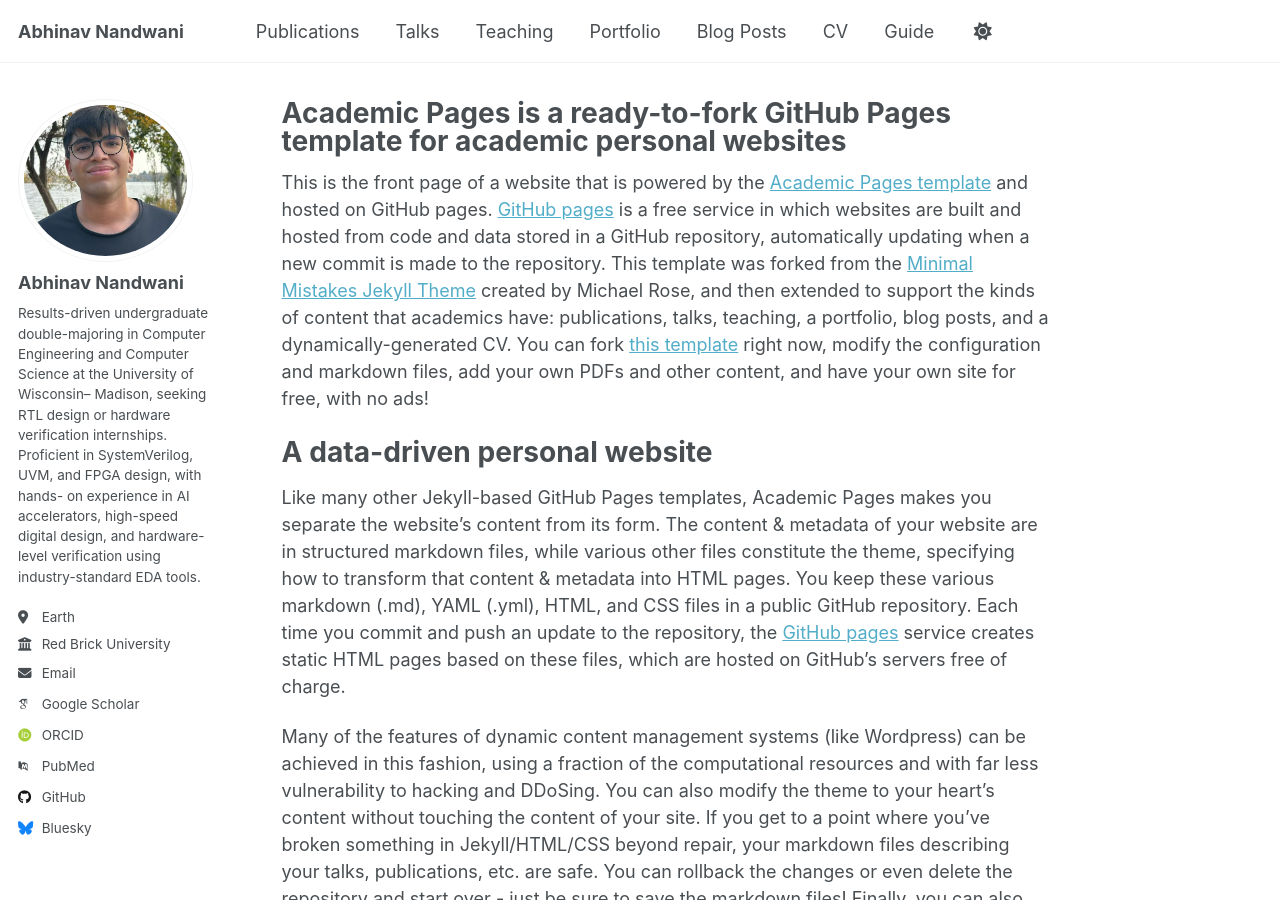
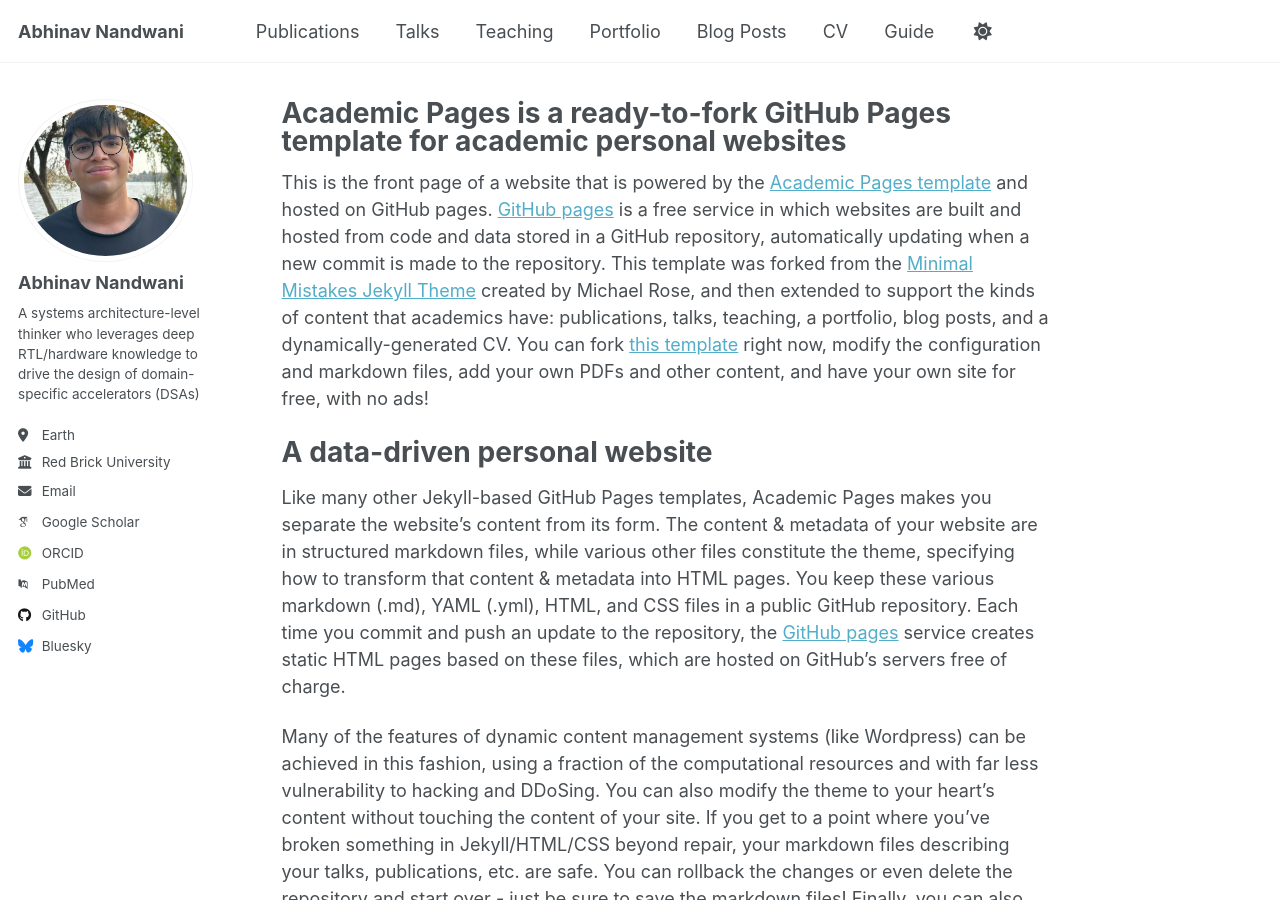
Before and after one commit to abhinavnandwani/abhinavnandwani-2.github.io, a Jekyll site: the page built from _pages/about.md, in a window 1280 px wide and 900 px high. Built offline with Jekyll 4.4.1, drawn with Linux system fonts in a browser that asks for light colours; some web fonts are replaced.

Commit message:
Update _config.yml

```diff
--- a/_config.yml
+++ b/_config.yml
@@ -25,9 +25,7 @@ author:
   avatar           : "profile.png"
   name             : "Abhinav Nandwani"
   pronouns         : # example: "she/her"
-  bio              : "Results-driven undergraduate double-majoring in Computer Engineering and Computer Science at the University of Wisconsin–
-Madison, seeking RTL design or hardware verification internships. Proficient in SystemVerilog, UVM, and FPGA design, with hands-
-on experience in AI accelerators, high-speed digital design, and hardware-level verification using industry-standard EDA tools."
+  bio              : "A systems architecture-level thinker who leverages deep RTL/hardware knowledge to drive the design of domain-specific accelerators (DSAs)"
   location         : "Earth"
   employer         : "Red Brick University"
   uri              : # URL
```
